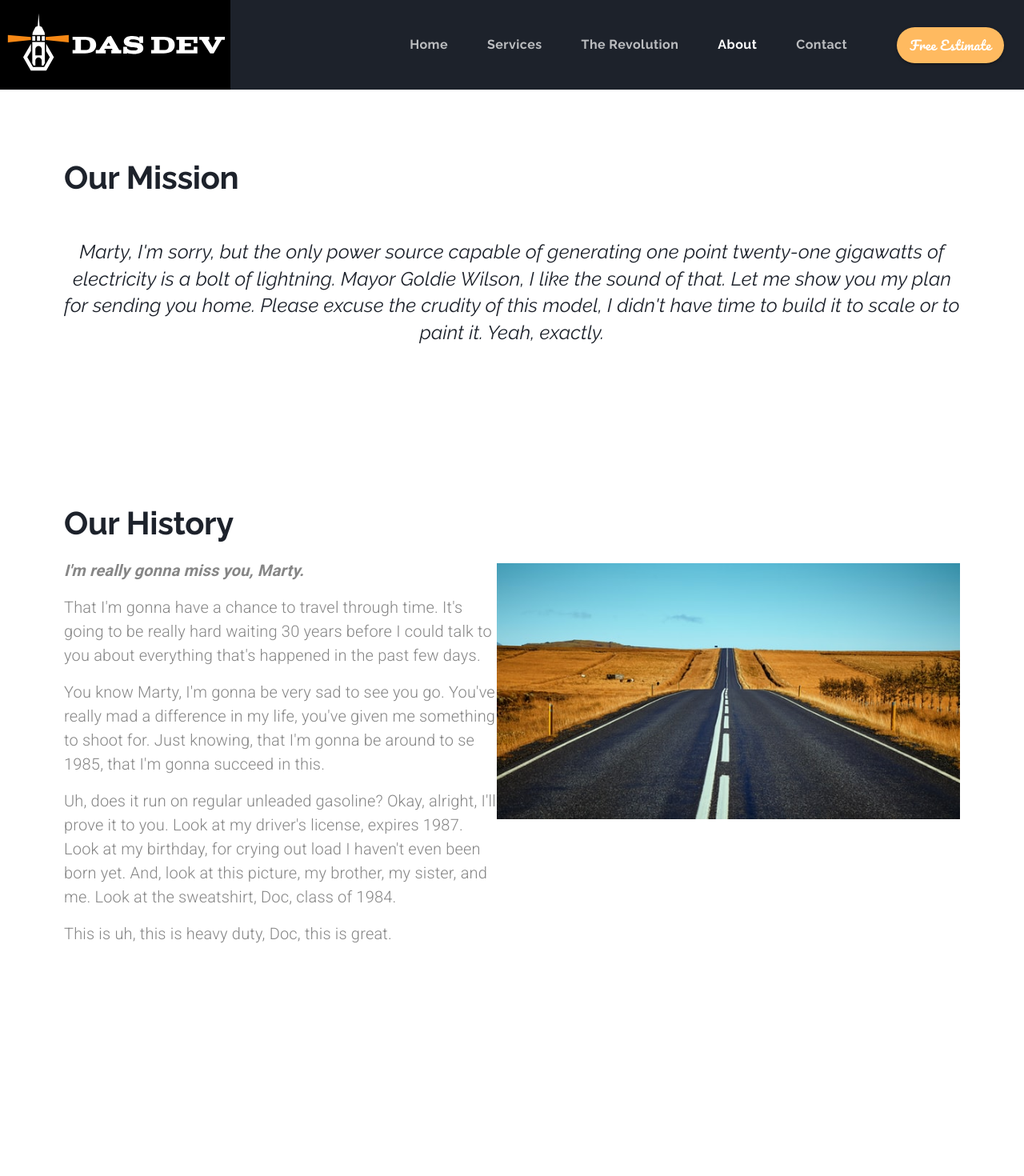
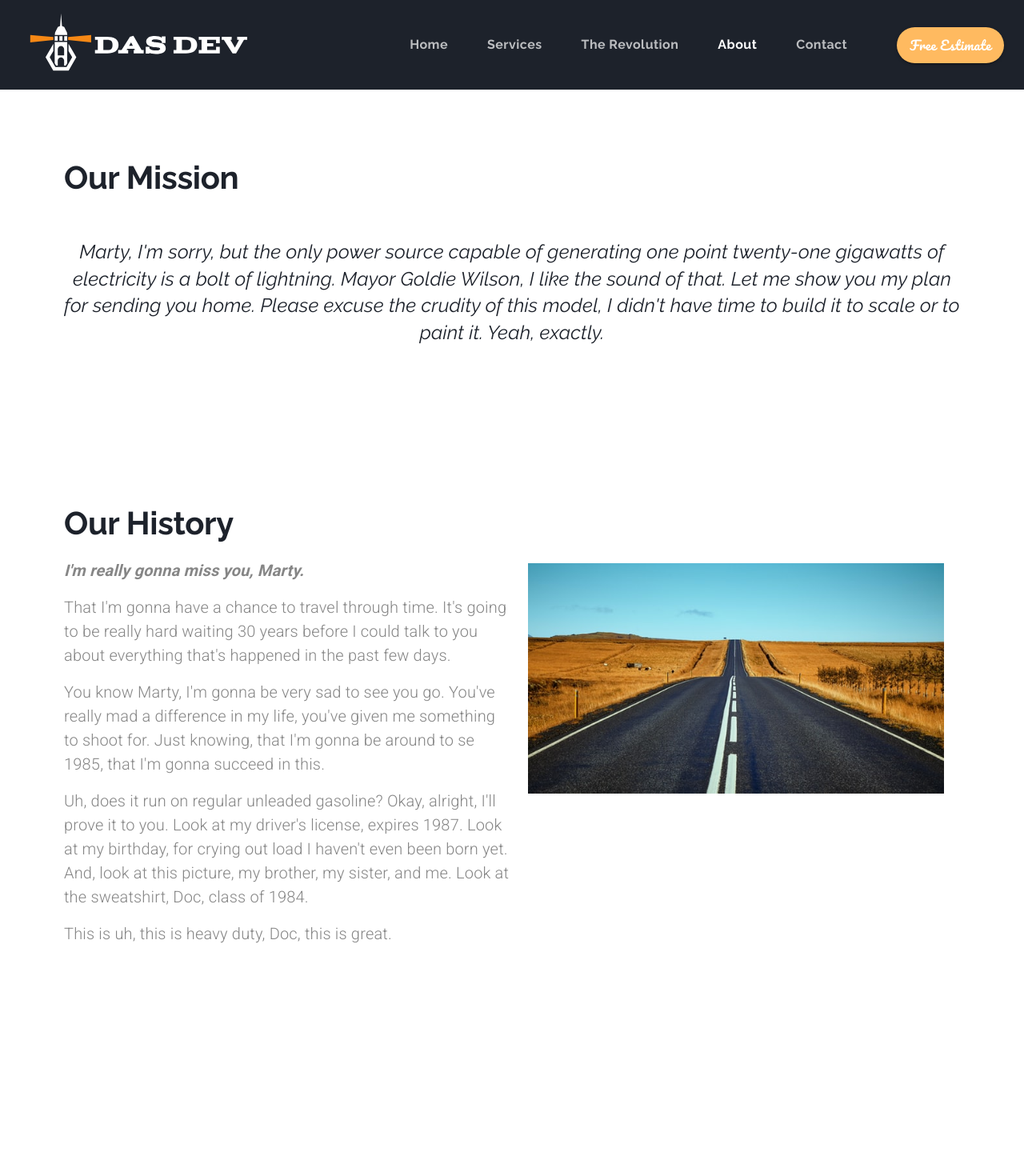
Before and after one commit to onTheDL/das-nextJS, a Next.js app: page /about in a window 1280 px wide. Shown: the top 1470 px of the page at 80% size. Built offline with nearby package versions, Linux system fonts and the light colour scheme.

Commit message:
Update logo

```diff
--- a/pages/about.js
+++ b/pages/about.js
@@ -29,6 +29,7 @@ export default function About({ setValue, setSelectedIndex }) {
   const classes = useStyles();
   const theme = useTheme();
   const matchesMD = useMediaQuery(theme.breakpoints.down("md"));
+  const matchesLG = useMediaQuery(theme.breakpoints.down("lg"));
 
   return (
     <Grid container direction="column">
@@ -151,7 +152,7 @@ export default function About({ setValue, setSelectedIndex }) {
           <img
             src="/assets/road-small.jpg"
             alt="road"
-            style={{ maxHeight: matchesMD ? "15em" : "20em", marginTop: "5em" }}
+            style={{ maxHeight: matchesLG ? "18em" : matchesMD ? "25em" : "20em", marginTop: "5em" }}
           />
         </Grid>
       </Grid>
--- a/pages/customsoftware.js
+++ b/pages/customsoftware.js
@@ -46,7 +46,7 @@ export default function CustomSoftware({ setValue, setSelectedIndex }) {
 
   const documentsOptions = {
     loop: true,
-    autoplay: false,
+    autoplay: true,
     animationData: documentsAnimation,
     rendererSettings: {
       preserveAspectRatio: "xMidYMid slice",
@@ -248,6 +248,7 @@ export default function CustomSoftware({ setValue, setSelectedIndex }) {
         direction={matchesMD ? "column" : "row"}
         alignItems={matchesMD ? "center" : undefined}
         justify="space-around"
+        style={{ display: matchesMD ? "grid" : undefined }}
         className={classes.rowContainer}
       >
         {/*---Documents Block---*/}
@@ -380,7 +381,7 @@ export default function CustomSoftware({ setValue, setSelectedIndex }) {
         direction={matchesMD ? "column" : "row"}
         alignItems={matchesMD ? "center" : undefined}
         justify="space-around"
-        style={{ marginBottom: "20em" }}
+        style={{ marginBottom: "20em", display: matchesMD ? "grid" : undefined }}
         className={classes.rowContainer}
       >
         {/*---Automation Block---*/}
--- a/pages/estimate.js
+++ b/pages/estimate.js
@@ -767,7 +767,7 @@ export default function Estimate({ setValue, setSelectedIndex }) {
   );
 
   return (
-    <Grid container direction="column">
+    <Grid container direction="column" style={{display: "grid"}}>
       <Head>
         <title key="title">
           Free Custom Software Estimate | DAS Development
--- a/pages/mobileapps.js
+++ b/pages/mobileapps.js
@@ -48,7 +48,7 @@ export default function MobileApps({ setValue, setSelectedIndex }) {
 
   const defaultOptions = {
     loop: true,
-    autoplay: false,
+    autoplay: true,
     animationData: integrationAnimation,
     rendererSettings: {
       preserveAspectRatio: "xMidYMid slice",
@@ -149,7 +149,7 @@ export default function MobileApps({ setValue, setSelectedIndex }) {
         item
         container
         direction={matchesMD ? "column" : "row"}
-        style={{marginTop: "15em", marginBottom: "15em"}}
+        style={{marginTop: "15em", marginBottom: "15em", display: matchesMD ? "grid" : undefined }}
         className={classes.rowContainer}
       >
         {/*---Integration Block---*/}
@@ -178,7 +178,7 @@ export default function MobileApps({ setValue, setSelectedIndex }) {
           <Lottie
             options={defaultOptions}
             style={{ maxWidth: matchesMD ? "15em" : "20em", height: matchesMD ? "20em" : undefined }}
-            isStopped={true}
+            isStopped={false}
           />
         </Grid>
 
--- a/src/ui/Header.js
+++ b/src/ui/Header.js
@@ -46,6 +46,7 @@ const useStyles = makeStyles((theme) => ({
   },
   logoContainer: {
     padding: 0,
+    marginLeft: "2em",
     "&:hover": {
       backgroundColor: "transparent",
     },
@@ -355,7 +356,7 @@ export default function Header({
               disableRipple
             >
               <img
-                src="/assets/dasLogo2.svg"
+                src="/assets/logo.svg"
                 alt="company logo"
                 className={classes.logo}
               />
```
Also changed, not shown: pages/revolution.js (+0 -69 lines), public/assets/logo.svg (added).
